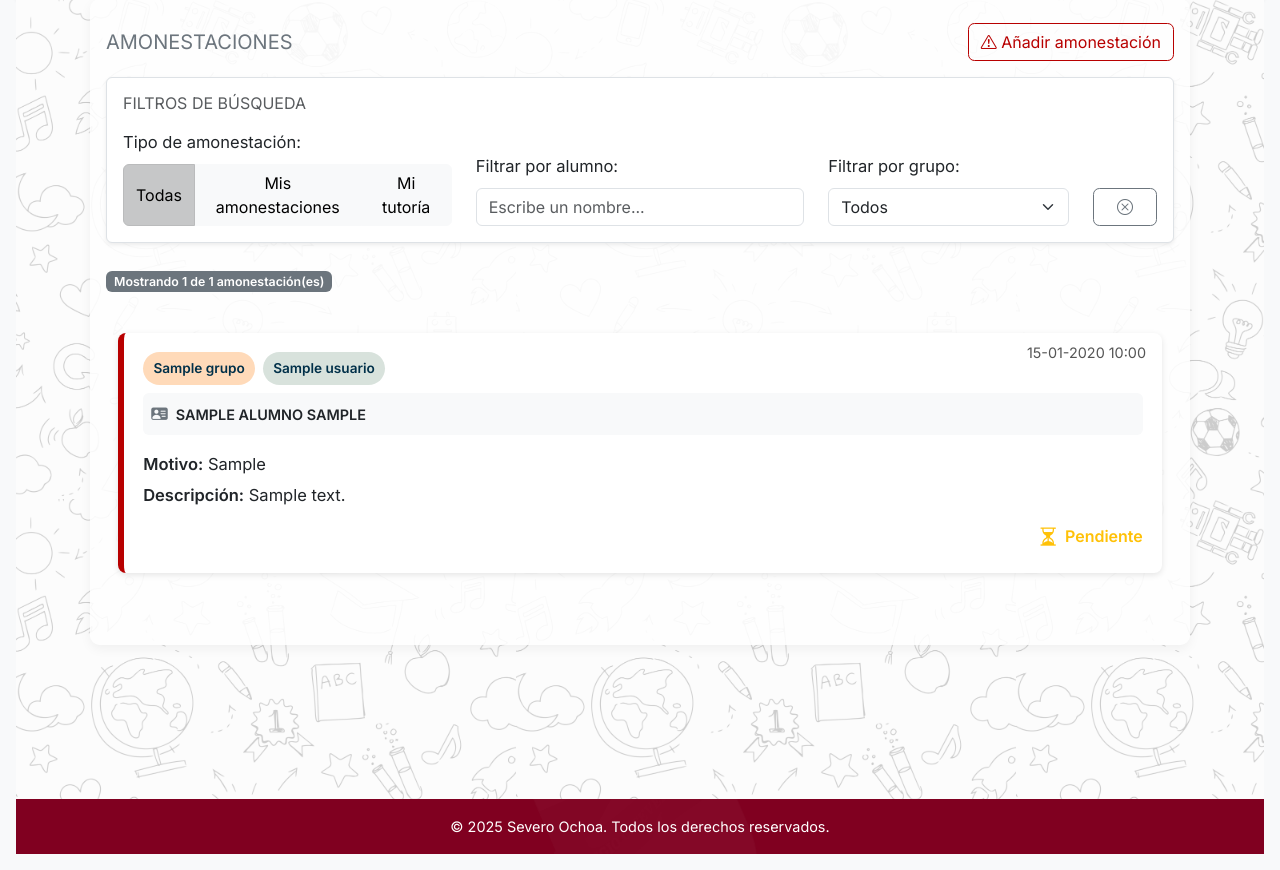
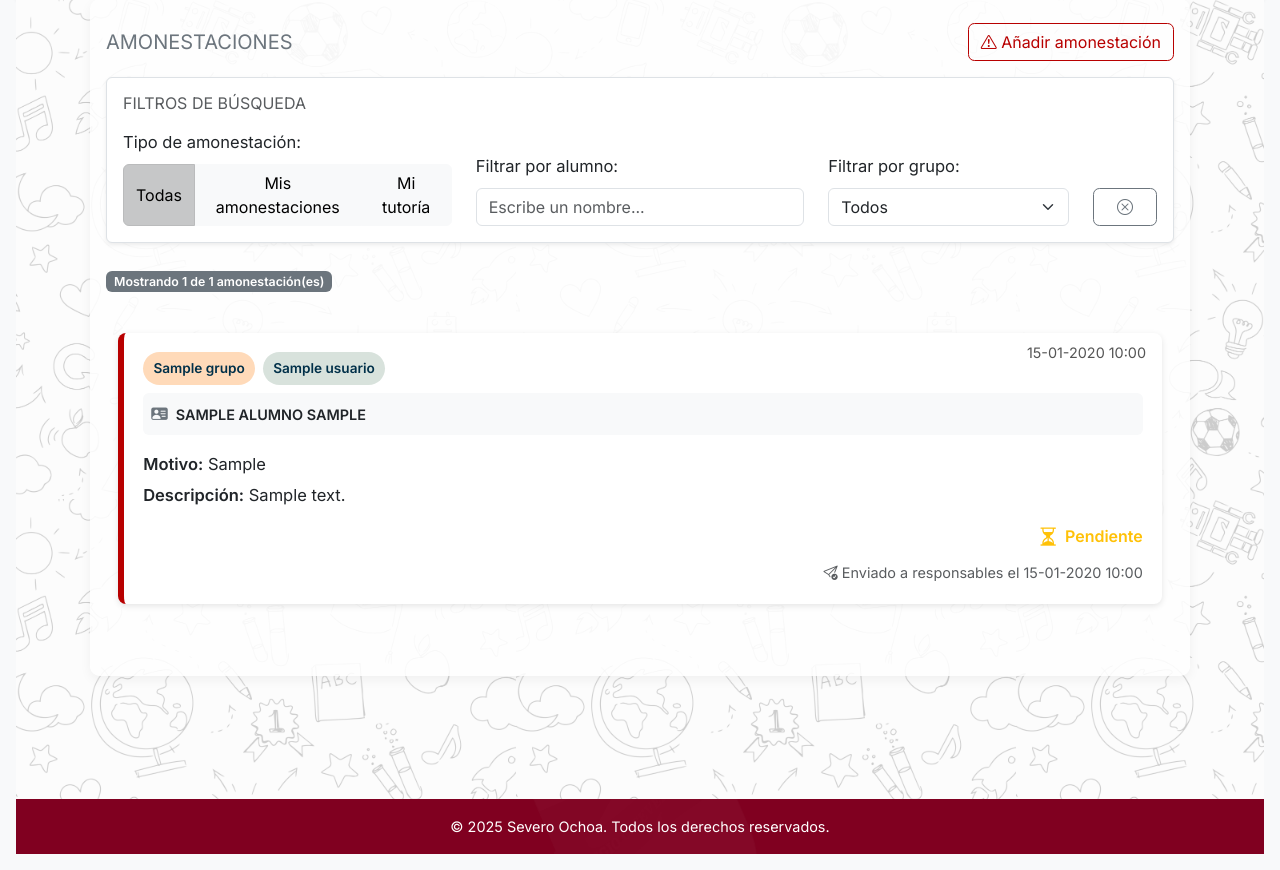
Before and after one commit to mjesusrodriguez-severo/docentes, a Flask app: page /amonestaciones in a window 1280 px wide. Shown: the part 92-962 px from the top of the page. Run offline with Flask 3, Linux system fonts and the light colour scheme; a user stored in the database is signed in; tables that the repository leaves empty hold one stand-in row (values such as "Sample post"); some libraries are stand-ins or nearby versions.

Commit message:
Mejoras en amonestaciones: filtrado por rol, zona horaria, SMS registrados

```diff
--- a/app/models.py
+++ b/app/models.py
@@ -199,6 +199,8 @@ class Amonestacion(db.Model):
     descripcion = db.Column(db.Text, nullable=False)
     fecha = db.Column(db.DateTime, default=datetime.utcnow)
     estado = db.Column(db.String(50), default='pendiente')
+    fecha_envio_sms = db.Column(db.DateTime, nullable=True)
+    enviado_responsables = db.Column(db.Boolean, default=False)
 
     alumno = db.relationship("Alumno", backref="amonestaciones")
     profesor = db.relationship("Usuario", backref="amonestaciones_hechas")
--- a/app/routes.py
+++ b/app/routes.py
@@ -40,9 +40,14 @@ from flask import send_file
 from io import BytesIO
 from openpyxl import Workbook
 from openpyxl.styles import PatternFill, Font
-from datetime import datetime
+try:
+    from zoneinfo import ZoneInfo
+except ImportError:
+    from backports.zoneinfo import ZoneInfo
 
 main_bp = Blueprint('main', __name__)
+# Hora actual en España
+fecha_espana = datetime.now(ZoneInfo("Europe/Madrid"))
 
 @main_bp.route("/")
 def index():
@@ -492,7 +497,7 @@ def crear_amonestacion():
             profesor_id=current_user.id,
             motivo=motivo,
             descripcion=descripcion,
-            fecha=datetime.utcnow()
+            fecha=fecha_espana
         )
         db.session.add(amonestacion)
         db.session.commit()
@@ -517,8 +522,23 @@ def crear_amonestacion():
     # GET
     grupos = Grupo.query.order_by(Grupo.orden).all()
     page = request.args.get("page", 1, type=int)
-    amonestaciones = Amonestacion.query.order_by(Amonestacion.fecha.desc()).paginate(page=page, per_page=10)
-    return render_template("amonestaciones.html", grupos=grupos, amonestaciones=amonestaciones)
+    if current_user.rol in ["jefatura", "tic"]:
+        amonestaciones_query = Amonestacion.query
+    elif current_user.rol == "tutor":
+        grupo_tutoria = Grupo.query.filter_by(tutor_id=current_user.id).first()
+        if grupo_tutoria:
+            amonestaciones_query = Amonestacion.query.filter(
+                (Amonestacion.profesor_id == current_user.id) |
+                (Amonestacion.alumno.has(grupo_id=grupo_tutoria.id))
+            )
+        else:
+            amonestaciones_query = Amonestacion.query.filter_by(profesor_id=current_user.id)
+    else:
+        amonestaciones_query = Amonestacion.query.filter_by(profesor_id=current_user.id)
+    # Aplicar orden y paginación
+    amonestaciones = amonestaciones_query.order_by(Amonestacion.fecha.desc()).paginate(page=page, per_page=10)
+
+    return render_template("amonestaciones.html", grupos=grupos, amonestaciones=amonestaciones, es_tutor=current_user.rol == "tutor", grupo_tutoria=grupo_tutoria if current_user.rol == "tutor" else None)
 
 @main_bp.route("/enviar_amonestacion", methods=["POST"])
 @login_required
@@ -566,6 +586,7 @@ def revisar_amonestacion():
     db.session.commit()
     flash("Amonestación revisada", "success")
     return redirect(url_for("main.crear_amonestacion"))
+
 def enviar_sms_esendex_php_style(telefono, mensaje):
     user = "manolojimenez86@gmail.com"
     password = "b072431a128749aca763"
@@ -611,6 +632,9 @@ def enviar_sms_amonestacion(amonestacion_id):
     ok, respuesta = enviar_sms_amonestacion(telefono, amon)
 
     if ok:
+        amon.enviado_responsables = True
+        amon.fecha_envio_sms = fecha_espana
+        db.session.commit()
         flash("SMS enviado correctamente", "success")
     else:
         flash(f"Error al enviar SMS: {respuesta}", "danger")
--- a/app/templates/amonestaciones.html
+++ b/app/templates/amonestaciones.html
@@ -266,6 +266,12 @@
         {% endif %}
       </div>
 
+      {% if amonestacion.enviado_responsables %}
+          <div class="text-muted small text-end mt-2">
+            <i class="bi bi-send-check"></i> Enviado a responsables el {{ amonestacion.fecha_envio_sms.strftime('%d-%m-%Y %H:%M') }}
+          </div>
+      {% endif %}
+
     </div>
   {% endfor %}
 </div>
```
